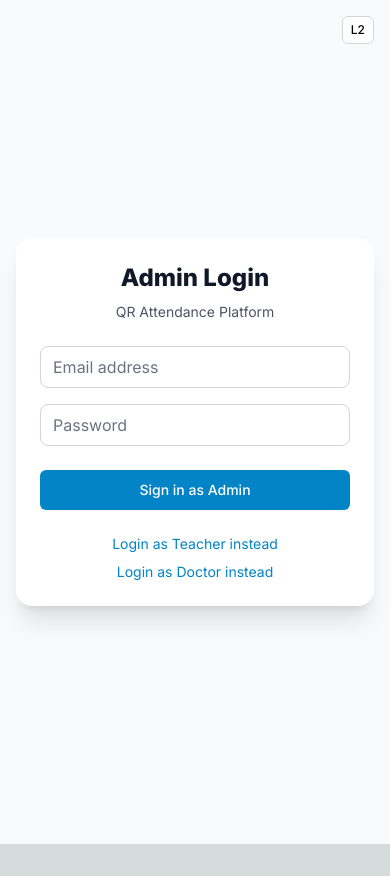
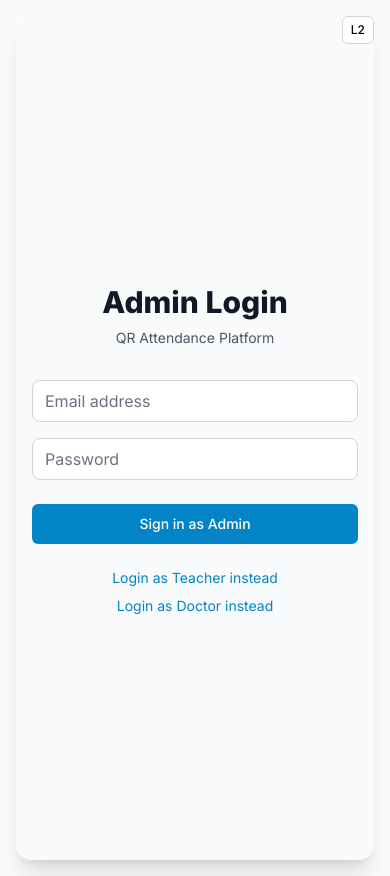
Before and after one commit to samualetto35/lyo_qr_json, a Next.js app in the folder frontend/: page /login/admin in a window 390 px wide. Both pictures are taken after a click on the button "L1". Before the commit the page ends 844 px from the top, so only its background shows below. Built offline with nearby package versions, Linux system fonts and the light colour scheme; no server answers.

Commit message:
Update L2 mobile layout to match L1 with spacing between email and password
- Mobile L2 now uses same layout as L1
- Add spacing (mt-4) between email and password inputs on L2
- Keep auto-zoom prevention (16px font-size on inputs)
- Desktop L2 remains with split layout

```diff
--- a/frontend/src/app/login/admin/page.tsx
+++ b/frontend/src/app/login/admin/page.tsx
@@ -77,7 +77,7 @@ export default function AdminLoginPage() {
             <p className="mt-1 text-sm text-red-600">{errors.email.message}</p>
           )}
         </div>
-        <div>
+        <div className={theme === 'l2' ? 'mt-4' : ''}>
           <label htmlFor="password" className="sr-only">
             Password
           </label>
--- a/frontend/src/app/login/doctor/page.tsx
+++ b/frontend/src/app/login/doctor/page.tsx
@@ -77,7 +77,7 @@ export default function DoctorLoginPage() {
             <p className="mt-1 text-sm text-red-600">{errors.email.message}</p>
           )}
         </div>
-        <div>
+        <div className={theme === 'l2' ? 'mt-4' : ''}>
           <label htmlFor="password" className="sr-only">
             Password
           </label>
--- a/frontend/src/app/login/teacher/page.tsx
+++ b/frontend/src/app/login/teacher/page.tsx
@@ -77,7 +77,7 @@ export default function TeacherLoginPage() {
             <p className="mt-1 text-sm text-red-600">{errors.email.message}</p>
           )}
         </div>
-        <div>
+        <div className={theme === 'l2' ? 'mt-4' : ''}>
           <label htmlFor="password" className="sr-only">
             Password
           </label>
--- a/frontend/src/components/login/login-l2.tsx
+++ b/frontend/src/components/login/login-l2.tsx
@@ -59,13 +59,21 @@ export function LoginL2({ title, subtitle, children, imageSrc }: LoginL2Props) {
             </div>
           </div>
 
-          {/* Mobile Layout */}
-          <div className="md:hidden p-6">
-            <div className="mb-6 text-center">
-              <h2 className="text-2xl font-extrabold text-gray-900">{title}</h2>
-              <p className="mt-2 text-sm text-gray-600">{subtitle}</p>
+          {/* Mobile Layout - Same as L1 */}
+          <div className="md:hidden">
+            <div className="min-h-screen flex items-center justify-center bg-gray-50 py-12 px-4 sm:px-6 lg:px-8">
+              <div className="max-w-md w-full space-y-8">
+                <div>
+                  <h2 className="mt-6 text-center text-3xl font-extrabold text-gray-900">
+                    {title}
+                  </h2>
+                  <p className="mt-2 text-center text-sm text-gray-600">
+                    {subtitle}
+                  </p>
+                </div>
+                <div className="mt-8">{children}</div>
+              </div>
             </div>
-            {children}
           </div>
         </div>
       </div>
```
